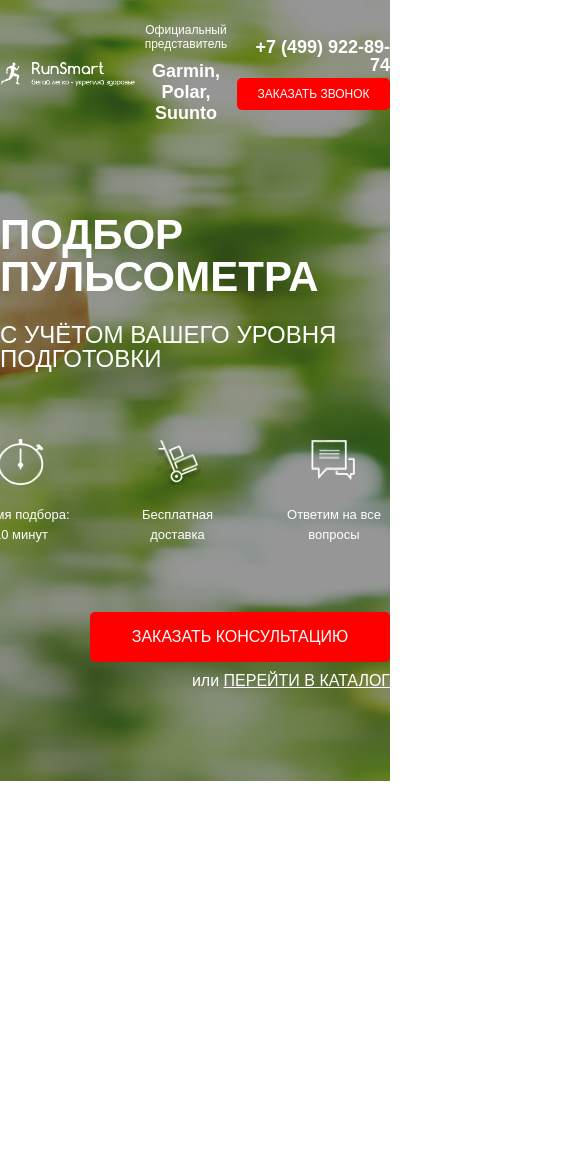
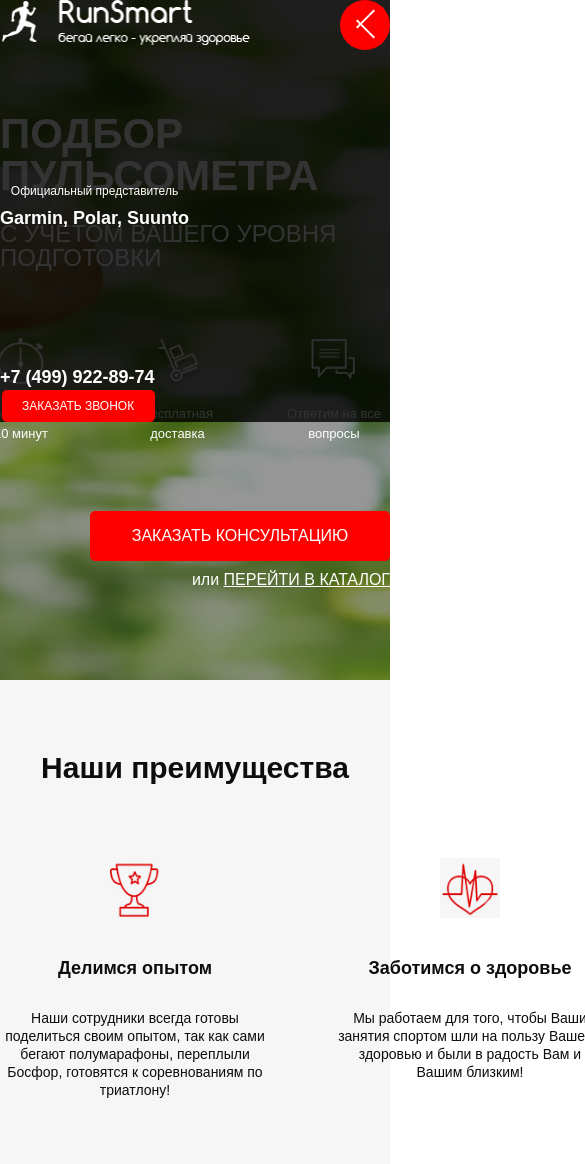
Before and after one commit to VARN0R/run-smart, a plain HTML site: page index.html in a window 390 px wide. Shown: the top 1164 px of the page, 585 px wide, since content can reach past the window. Before the commit the page ends 844 px from the top, so only its background shows below. Drawn offline with Linux system fonts and the light colour scheme.

Commit message:
add advantages section

```diff
--- a/index.html
+++ b/index.html
@@ -23,7 +23,15 @@
                     <a href="tel:+74999228974" class="header__number">+7 (499) 922-89-74</a>
                     <button class="button">Заказать звонок</button>
                 </div>
+
+                <div class="hamburger hamburger_active">
+                    <div class="hamburger__line"></div>
+                    <div class="hamburger__line"></div>
+                    <div class="hamburger__line"></div>
+                </div>
             </header>
+
+
 
             <div class="promo__wrapper">
                 <h1 class="promo__title">Подбор пульсометра</h1>
@@ -47,5 +55,47 @@
             </div>
         </div>
     </section>
+
+    <section class="advantages">
+        <div class="container">
+            <h2 class="advantages__title">Наши преимущества</h2>
+            <div class="advantages__wrapper">
+                <div class="advantages__item">
+                    <img src="icons/cup.png" alt="cup">
+                    <div class="advantages__text">
+                        <div class="advantages__subtitle">Делимся опытом</div>
+                        <div class="advantages__description">
+                            Наши сотрудники всегда готовы поделиться своим опытом,
+                            так как сами бегают полумарафоны, переплыли Босфор,
+                            готовятся к соревнованиям по триатлону!
+                        </div>
+                    </div>
+                </div>
+
+                <div class="advantages__item">
+                    <img src="icons/heart.png" alt="heart">
+                    <div class="advantages__text">
+                        <div class="advantages__subtitle">Заботимся о здоровье</div>
+                        <div class="advantages__description">
+                            Мы работаем для того, чтобы
+                            Ваши занятия спортом шли на пользу Вашему здоровью и
+                            были в радость Вам и Вашим близким!
+                        </div>
+                    </div>
+                </div>
+
+                <div class="advantages__item">
+                    <img src="icons/shoe.png" alt="shoe">
+                    <div class="advantages__text">
+                        <div class="advantages__subtitle">Учим бегать</div>
+                        <div class="advantages__description">
+                            Помогаем с обучением правильной технике бега!
+                            Дружим с крупнейшей школой бега в России - <a href="http://">I LOVE RUNNING</a>
+                        </div>
+                    </div>
+                </div>
+            </div>
+        </div>
+    </section>
 </body>
 </html>
--- /dev/null
+++ b/sass/blocks/_advantages.scss
@@ -0,0 +1,52 @@
+.advantages {
+  min-height: 473px;
+  padding: 73px 0 65px 0;
+  background-color: #F6F6F6;
+  &__title {
+    margin: 0 auto;
+    color: #0D0D0D;
+    text-align: center;
+    font-size: 30px;
+    font-weight: 700;
+    line-height: 30px;
+  }
+  &__wrapper {
+    width: 940px;
+    display: flex;
+    justify-content: space-between;
+    margin-top: 75px;
+  }
+  &__item {
+    width: 270px;
+    img {
+      display: block;
+      margin: 0 auto;
+      width: 60px;
+      height: 60px;
+    }
+  }
+  &__text {
+    margin-top: 40px;
+    text-align: center;
+    color: #0D0D0D;
+  }
+  &__subtitle {
+    margin: 0 auto;
+    font-size: 18px;
+    font-weight: 700;
+    line-height: normal;
+  }
+  &__description {
+    margin: 30px 0 0 0;
+    font-size: 14px;
+    font-weight: 300;
+    line-height: 18px;
+    a {
+      color: #F00;
+      font-size: 14px;
+      font-weight: 300;
+      line-height: 18px;
+      text-decoration-line: underline;
+    }
+  }
+}
--- /dev/null
+++ b/sass/blocks/_hamburger.scss
@@ -0,0 +1,26 @@
+.hamburger {
+  display: none;
+  background-color: #ff0000;
+  width: 50px;
+  height: 50px;
+  padding: 5px;
+  border-radius: 50%;
+  &__line {
+    width: 25px;
+    height: 2px;
+    background-color: #FFF;
+    margin: 8px auto 0;
+  }
+  &_active {
+    padding: 10px;
+    .hamburger__line:nth-child(1) {
+      transform: rotate(-45deg);
+    }
+    .hamburger__line:nth-child(2) {
+      display: none;
+    }
+    .hamburger__line:nth-child(3) {
+      transform: rotate(45deg);
+    }
+  }
+}
--- a/sass/blocks/_header.scss
+++ b/sass/blocks/_header.scss
@@ -47,5 +47,23 @@
       text-decoration: none;
     }
   }
+}
 
+@media (max-width: 991px){
+  .header {
+    top: 0;
+    left: 0;
+    background-color: rgba(0,0,0,.8);
+    position: fixed;
+    flex-direction: column;
+    justify-content: space-between;
+    align-items: flex-start;
+    height: 50vh;
+    width: 100%;
+  }
+  .header .hamburger {
+    display: block;
+    position: absolute;
+    right: 0;
+  }
 }
--- a/sass/style.scss
+++ b/sass/style.scss
@@ -11,3 +11,11 @@
 @import "blocks/promo";
 @import "blocks/header";
 @import "blocks/buttons";
+@import "blocks/advantages";
+@import "blocks/hamburger";
+
+@media (max-width: 991px) {
+    .container {
+      max-width: 550px;
+    }
+}
```
Also changed, not shown: css/style.min.css, 1 other file.
